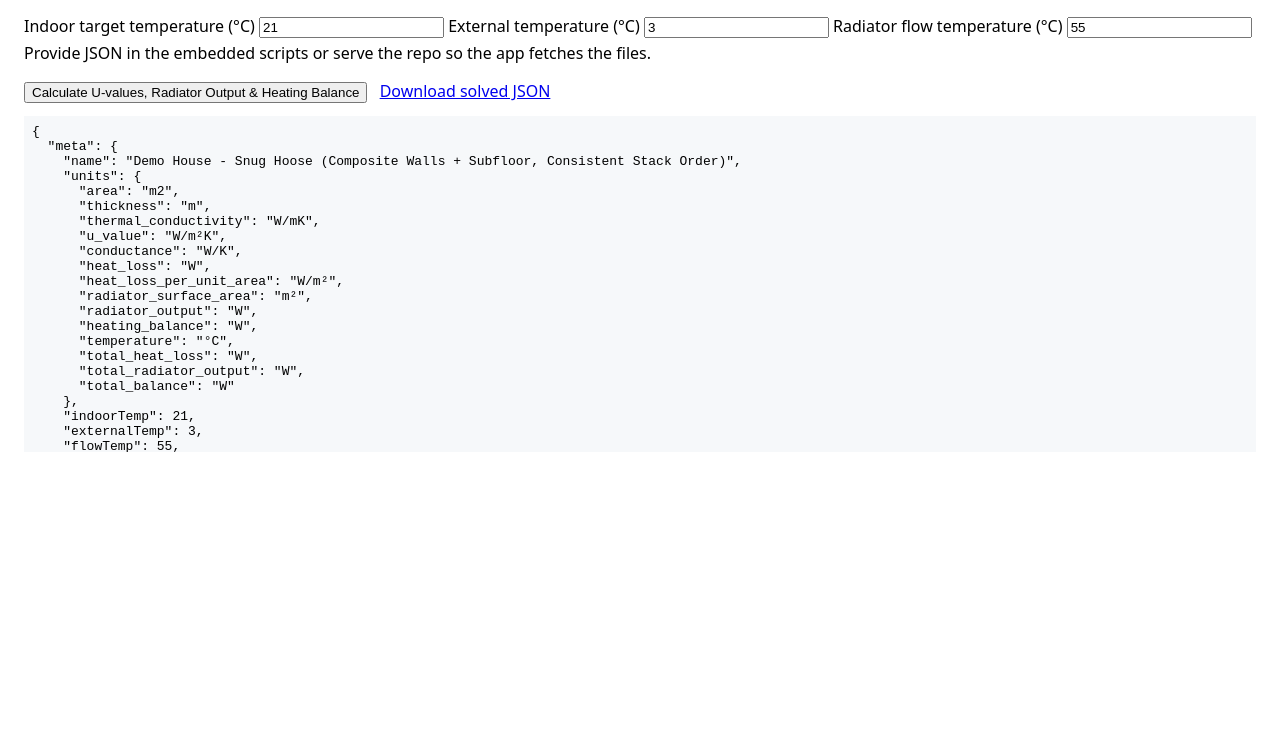
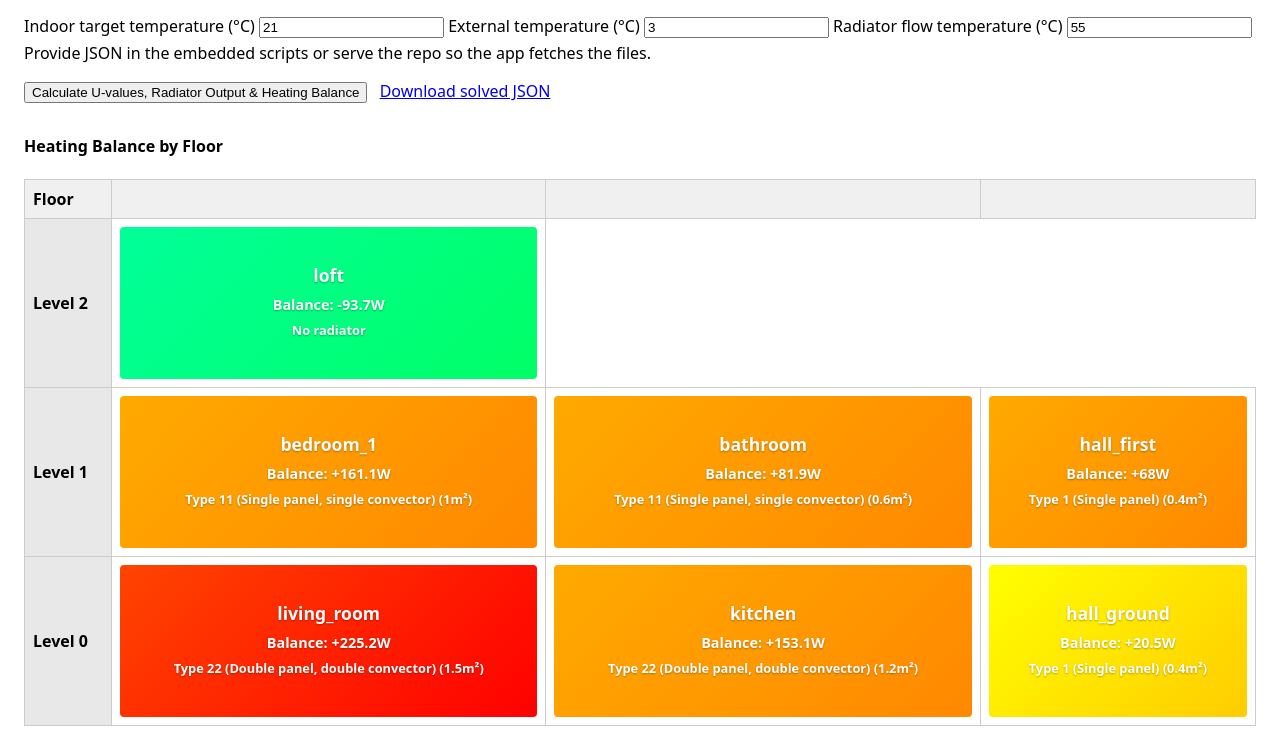
Before and after one commit to gavbarnett/Snug-Hoose, a plain HTML site: page index.html in a window 1280 px wide. Both pictures are taken after a click on the button "Calculate U-values, Radiator Output & Heating Balance". Shown: the part 71-800 px from the top of the page. Drawn offline with Linux system fonts and the light colour scheme.

Commit message:
Added: Basic house visualiser

```diff
--- a/index.html
+++ b/index.html
@@ -6,6 +6,37 @@
   <style>
     body { font-family: system-ui, sans-serif; padding: 1rem; }
     pre { background:#f6f8fa; padding: .5rem; max-height:40vh; overflow:auto }
+
+    .thermal-viz { margin-top: 2rem; }
+    .thermal-table { width: 100%; border-collapse: collapse; margin-bottom: 1rem; }
+    .thermal-table th, .thermal-table td { border: 1px solid #ccc; padding: 0.5rem; text-align: left; }
+    .thermal-table th { background: #f0f0f0; font-weight: bold; }
+
+    .thermal-zone-cell {
+      min-height: 120px;
+      display: flex;
+      flex-direction: column;
+      justify-content: center;
+      align-items: center;
+      text-align: center;
+      font-weight: bold;
+      border-radius: 4px;
+      padding: 1rem;
+      color: white;
+      text-shadow: 0 1px 2px rgba(0,0,0,0.3);
+    }
+
+    .zone-name { font-size: 1.1em; margin-bottom: 0.3rem; }
+    .zone-balance { font-size: 0.9em; margin: 0.2rem 0; }
+    .zone-radiator { font-size: 0.8em; margin: 0.2rem 0; }
+
+    .thermal-extreme-cold { background: linear-gradient(135deg, #0033ff, #0066ff); }
+    .thermal-cold { background: linear-gradient(135deg, #0099ff, #00ccff); }
+    .thermal-cool { background: linear-gradient(135deg, #00ff99, #00ff66); }
+    .thermal-neutral { background: linear-gradient(135deg, #ffff00, #ffcc00); }
+    .thermal-warm { background: linear-gradient(135deg, #ffaa00, #ff8800); }
+    .thermal-hot { background: linear-gradient(135deg, #ff4400, #ff0000); }
+    .thermal-extreme-hot { background: linear-gradient(135deg, #dd0000, #aa0000); }
   </style>
 </head>
 <body>
@@ -29,6 +60,12 @@
     <a id="download" download="demo_house.solved.json" style="margin-left:.5rem; pointer-events:none; opacity:.5">Download solved JSON</a>
   </div>
 
+  <div class="thermal-viz">
+    <h4>Heating Balance by Floor</h4>
+    <div id="thermal-container"></div>
+  </div>
+
+  <h4>Detailed Output</h4>
   <pre id="out"></pre>
 
   <script type="module" src="./source/scripts/solver.js"></script>
--- a/source/scripts/solver.js
+++ b/source/scripts/solver.js
@@ -281,6 +281,106 @@ function computeRoomHeatRequirements(demo, radiators, opts) {
   };
 }
 
+function getThermalColorClass(balance) {
+  // balance can be negative (cold) or positive (hot)
+  // Map to thermal colors: -500+ = blue, ..., 0 = neutral (yellow), ..., +500+ = red
+  if (balance <= -500) return 'thermal-extreme-cold';
+  if (balance <= -200) return 'thermal-cold';
+  if (balance <= -50) return 'thermal-cool';
+  if (balance <= 50) return 'thermal-neutral';
+  if (balance <= 200) return 'thermal-warm';
+  if (balance <= 500) return 'thermal-hot';
+  return 'thermal-extreme-hot';
+}
+
+function getRadiatorInfo(zone, radiators) {
+  if (!zone || !Array.isArray(zone.radiators) || zone.radiators.length === 0) return 'No radiator';
+  const rads = zone.radiators.map(spec => {
+    const rad = radiators.find(r => r.id === spec.radiator_id);
+    const name = rad ? rad.name : spec.radiator_id;
+    return `${name} (${spec.surface_area}m²)`;
+  });
+  return rads.join(', ');
+}
+
+function renderThermalViz(demo, radiators) {
+  const container = document.getElementById('thermal-container');
+  if (!container) return;
+
+  const zones = demo.zones || [];
+  const levels = {};
+
+  // Group zones by level, excluding boundary zones
+  for (const zone of zones) {
+    if (zone.type === 'boundary') continue;
+    const level = typeof zone.level === 'number' ? zone.level : 0;
+    if (!levels[level]) levels[level] = [];
+    levels[level].push(zone);
+  }
+
+  const table = document.createElement('table');
+  table.className = 'thermal-table';
+
+  // Sort levels in descending order so ground floor (0) is at bottom
+  const sortedLevels = Object.keys(levels).map(Number).sort((a, b) => b - a);
+
+  // Add header
+  const thead = table.createTHead();
+  const headerRow = thead.insertRow();
+  const th = document.createElement('th');
+  th.textContent = 'Floor';
+  headerRow.appendChild(th);
+
+  // Find max zones per floor to determine col span
+  const maxZones = Math.max(...sortedLevels.map(l => levels[l].length), 1);
+  for (let i = 1; i <= maxZones; i++) {
+    const th2 = document.createElement('th');
+    th2.textContent = '';
+    headerRow.appendChild(th2);
+  }
+
+  // Add rows for each floor
+  const tbody = table.createTBody();
+  for (const level of sortedLevels) {
+    const row = tbody.insertRow();
+
+    const levelCell = row.insertCell();
+    levelCell.textContent = `Level ${level}`;
+    levelCell.style.fontWeight = 'bold';
+    levelCell.style.backgroundColor = '#e8e8e8';
+
+    for (const zone of levels[level]) {
+      const cell = row.insertCell();
+      const balance = typeof zone.heating_balance === 'number' ? zone.heating_balance : 0;
+      const colorClass = getThermalColorClass(balance);
+
+      const zoneDiv = document.createElement('div');
+      zoneDiv.className = `thermal-zone-cell ${colorClass}`;
+
+      const zoneName = document.createElement('div');
+      zoneName.className = 'zone-name';
+      zoneName.textContent = zone.id || 'Unknown';
+      zoneDiv.appendChild(zoneName);
+
+      const balanceDiv = document.createElement('div');
+      balanceDiv.className = 'zone-balance';
+      balanceDiv.textContent = `Balance: ${balance > 0 ? '+' : ''}${balance}W`;
+      zoneDiv.appendChild(balanceDiv);
+
+      const radDiv = document.createElement('div');
+      radDiv.className = 'zone-radiator';
+      radDiv.textContent = getRadiatorInfo(zone, radiators);
+      zoneDiv.appendChild(radDiv);
+
+      cell.appendChild(zoneDiv);
+    }
+  }
+
+  // Clear and add table
+  container.innerHTML = '';
+  container.appendChild(table);
+}
+
 runBtn.addEventListener('click', async () => {
   outEl.textContent = 'Loading inputs...';
   try {
@@ -324,6 +424,9 @@ runBtn.addEventListener('click', async () => {
       }
     }
 
+    // Generate thermal visualization
+    renderThermalViz(demoRaw, radiators);
+
     const solved = JSON.stringify(demoRaw, null, 2);
     outEl.textContent = solved;
 
```
